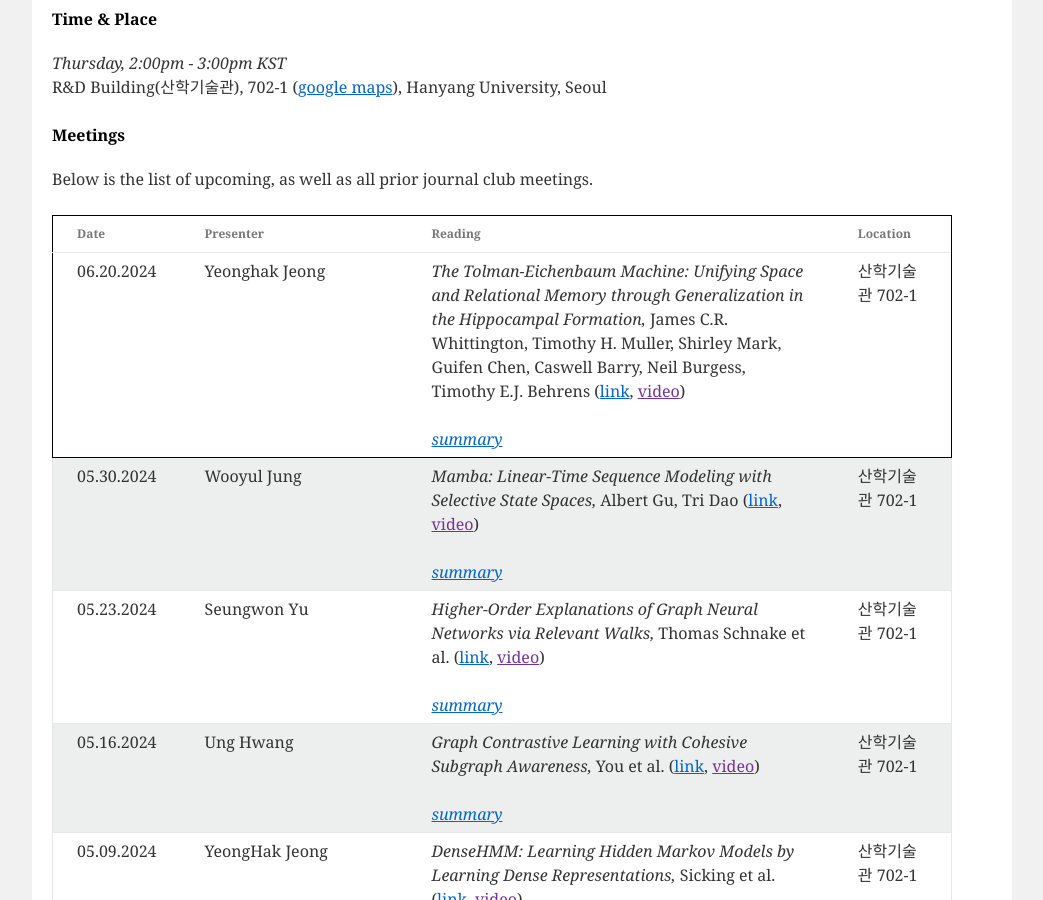
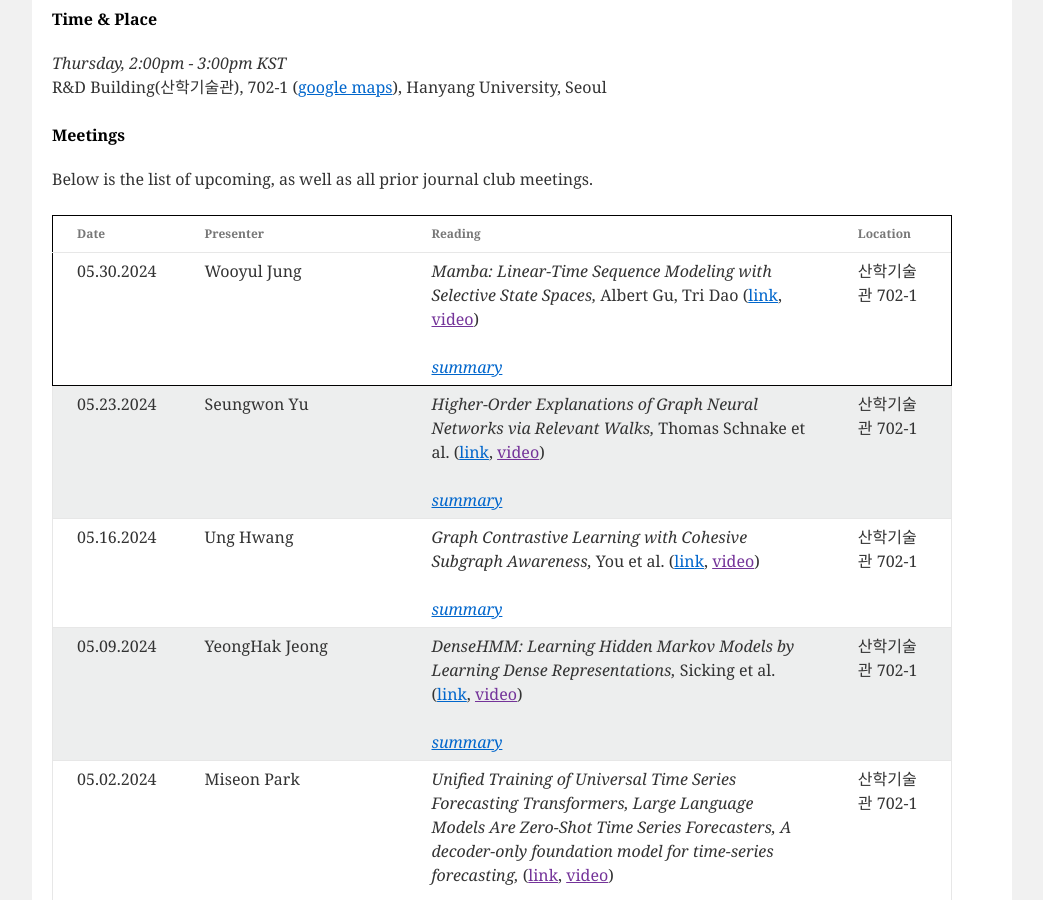
Before and after one commit to niai-lab/GraphML-JC, a Jekyll site: the page built from index.html, in a window 1280 px wide and 900 px high, scrolled down 515 px. Shown: the whole window, without its empty margins (118-1161 px from the left). Built offline with Jekyll 4.4.1, drawn with Linux system fonts in a browser that asks for light colours.

Commit message:
Update meeting_info.yml

```diff
--- a/_data/meeting_info.yml
+++ b/_data/meeting_info.yml
@@ -1,11 +1,3 @@
-- presenter: Yeonghak Jeong
-  date: 06.20.2024
-  paper: "The Tolman-Eichenbaum Machine: Unifying Space and Relational Memory through Generalization in the Hippocampal Formation"
-  authors: James C.R. Whittington, Timothy H. Muller, Shirley Mark, Guifen Chen, Caswell Barry, Neil Burgess, Timothy E.J. Behrens
-  url: https://www.sciencedirect.com/science/article/pii/S009286742031388X
-  location: "산학기술관 702-1"
-  summary: >
-
 - presenter: Wooyul Jung
   date: 05.30.2024
   paper: "Mamba: Linear-Time Sequence Modeling with Selective State Spaces"
```
